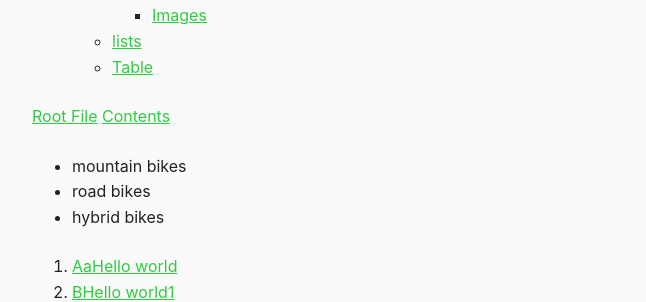
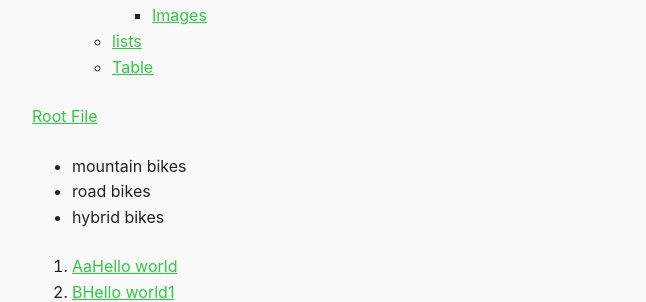
Before and after one commit to werktat/bruno, a Jekyll site: the page built from index.md, in a window 1280 px wide and 900 px high, scrolled down 305 px. Shown: the part 154-456 px from the top of the window, without its empty margins (308-954 px from the left). Built offline with Jekyll 4.4.1, drawn with Linux system fonts in a browser that asks for light colours.

Commit message:
Update index.md

```diff
--- a/index.md
+++ b/index.md
@@ -15,7 +15,6 @@ show a quick overview.
 {:toc}
 
 [Root File]({{site.baseurl}}/file)
-[Contents]({{site.baseurl}}/contents)
 
 <ul>
 {% for item in site.data.yamldata.bikes %}
```
